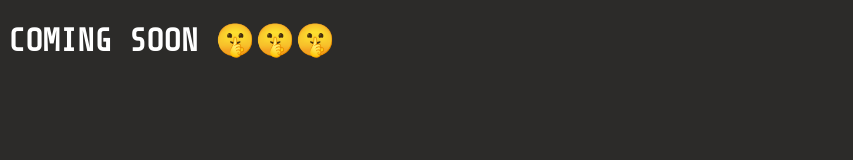
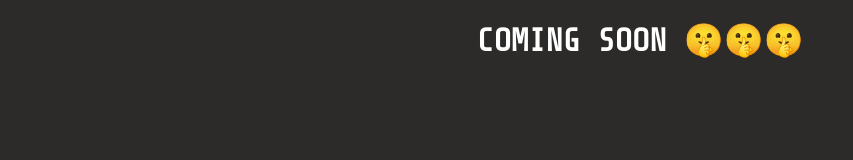
Before and after one commit to albayan-chess/HOME, a plain HTML site: page comingsoon.html in a window 1280 px wide. Shown: the whole page, without its empty margins (0-853 px from the left). Drawn offline with nearby package versions, Linux system fonts and the light colour scheme.

Commit message:
Update comingsoon.html

```diff
--- a/comingsoon.html
+++ b/comingsoon.html
@@ -8,6 +8,6 @@
     <title>COMING SOON </title>
  </head>
  <body >
-   <h1><h1> COMING SOON 🤫🤫🤫  </h1></h1>
+<B> <Center> <h1><h1> COMING SOON 🤫🤫🤫  </h1></h1></Center></B>
    </body>
 </html>
```
